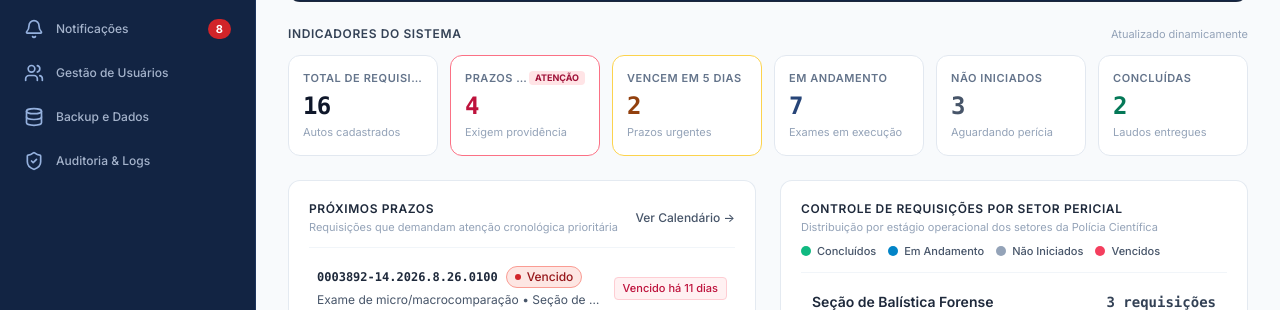
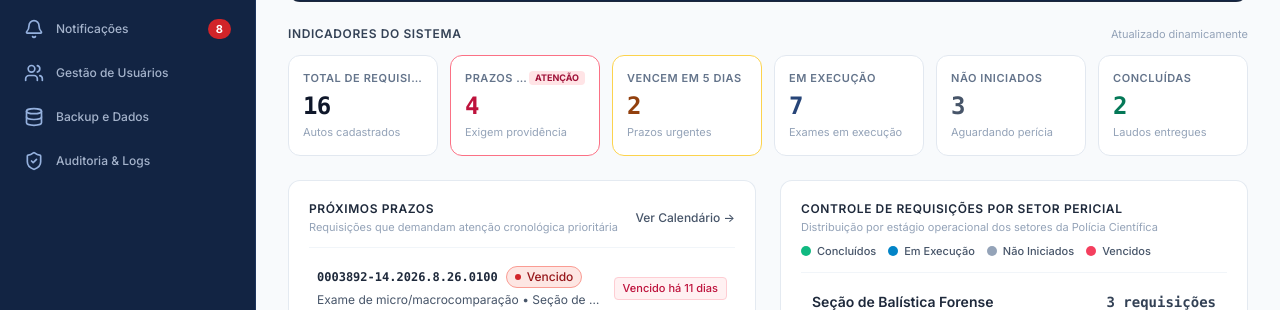
Before and after one commit to ojaolucas/prazojus, a React (Vite) app: page / in a window 1280 px wide. Shown: the part 252-562 px from the top of the page. Built offline with nearby package versions, Linux system fonts and the light colour scheme.

Commit message:
fix(interface): padronizar nomenclatura do status operacional para 'Em Execucao' em toda a interface

```diff
--- a/src/components/dashboard/MetricCards.tsx
+++ b/src/components/dashboard/MetricCards.tsx
@@ -64,7 +64,7 @@ export const MetricCards: React.FC<MetricCardsProps> = ({ onFilterByStatus }) =>
     },
     {
       id: 'iniciados',
-      title: 'Em Andamento',
+      title: 'Em Execução',
       value: iniciados,
       desc: 'Exames em execução',
       statusFilter: 'Iniciado',
--- a/src/components/dashboard/SectorDistributionChart.tsx
+++ b/src/components/dashboard/SectorDistributionChart.tsx
@@ -65,7 +65,7 @@ export const SectorDistributionChart: React.FC<SectorDistributionChartProps> = (
             <span className="w-2.5 h-2.5 rounded-full bg-emerald-500" /> Concluídos
           </span>
           <span className="flex items-center gap-1.5 text-slate-600 font-medium">
-            <span className="w-2.5 h-2.5 rounded-full bg-sky-600" /> Em Andamento
+            <span className="w-2.5 h-2.5 rounded-full bg-sky-600" /> Em Execução
           </span>
           <span className="flex items-center gap-1.5 text-slate-600 font-medium">
             <span className="w-2.5 h-2.5 rounded-full bg-slate-400" /> Não Iniciados
@@ -130,7 +130,7 @@ export const SectorDistributionChart: React.FC<SectorDistributionChartProps> = (
                     <div
                       style={{ width: `${pctInic}%` }}
                       className="h-full bg-sky-600"
-                      title={`Em Andamento: ${data.iniciados}`}
+                      title={`Em Execução: ${data.iniciados}`}
                     />
                   )}
                   {data.naoIniciados > 0 && (
@@ -154,7 +154,7 @@ export const SectorDistributionChart: React.FC<SectorDistributionChartProps> = (
               {isHovered && (
                 <div className="mt-1.5 pt-1.5 border-t border-slate-200/60 flex flex-wrap items-center gap-3 text-[11px] text-slate-500">
                   <span>Concluídos: <strong className="text-emerald-700">{data.concluidos}</strong></span>
-                  <span>Em Andamento: <strong className="text-sky-700">{data.iniciados}</strong></span>
+                  <span>Em Execução: <strong className="text-sky-700">{data.iniciados}</strong></span>
                   <span>Não Iniciados: <strong className="text-slate-600">{data.naoIniciados}</strong></span>
                   {data.vencidos > 0 && (
                     <span>Vencidos: <strong className="text-rose-700">{data.vencidos}</strong></span>
--- a/src/components/requests/RequestDetailModal.tsx
+++ b/src/components/requests/RequestDetailModal.tsx
@@ -308,7 +308,7 @@ export const RequestDetailModal: React.FC<RequestDetailModalProps> = ({
                     ? 'Aguardando recebimento'
                     : request.statusOperacional === 'Concluído' || request.status === 'Concluído'
                     ? 'Concluído'
-                    : 'Em andamento'}
+                    : 'Em Execução'}
                 </span>
 
                 <span
```
